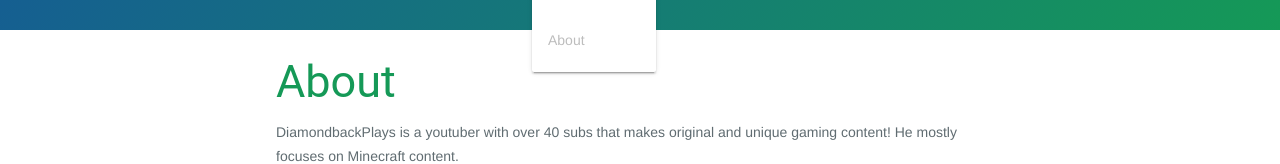
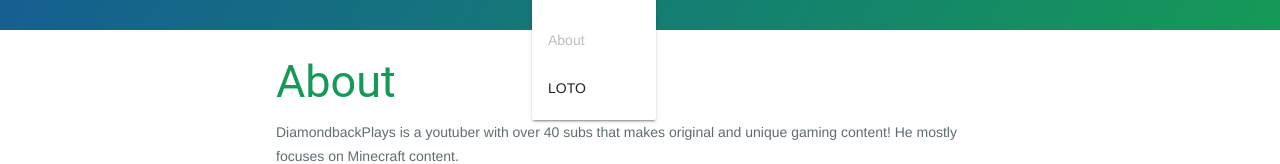
Before and after one commit to DiamondbackWebsite/main, a plain HTML site: page about.html in a window 1280 px wide. Both pictures are taken after a click on the button "more_vert". Shown: the part 303-467 px from the top of the page. Drawn offline with Linux system fonts and the light colour scheme.

Commit message:
Update about.html

```diff
--- a/about.html
+++ b/about.html
@@ -24,6 +24,7 @@
     <ul class="mdl-menu mdl-menu--bottom-right mdl-js-menu mdl-js-ripple-effect" for="demo-menu-lower-right">
       <li class="mdl-menu__item" onclick="location.href='https://diamondbackwebsite.github.io/main/';">Home</li>
       <li class="mdl-menu__item" onclick="location.href='https://diamondbackwebsite.github.io/main/about';" disabled>About</li>
+      <li class="mdl-menu__item" onclick="location.href='https://diamondbackwebsite.github.io/main/series/loto';">LOTO</li>
     </ul>
     </section>
 
```
